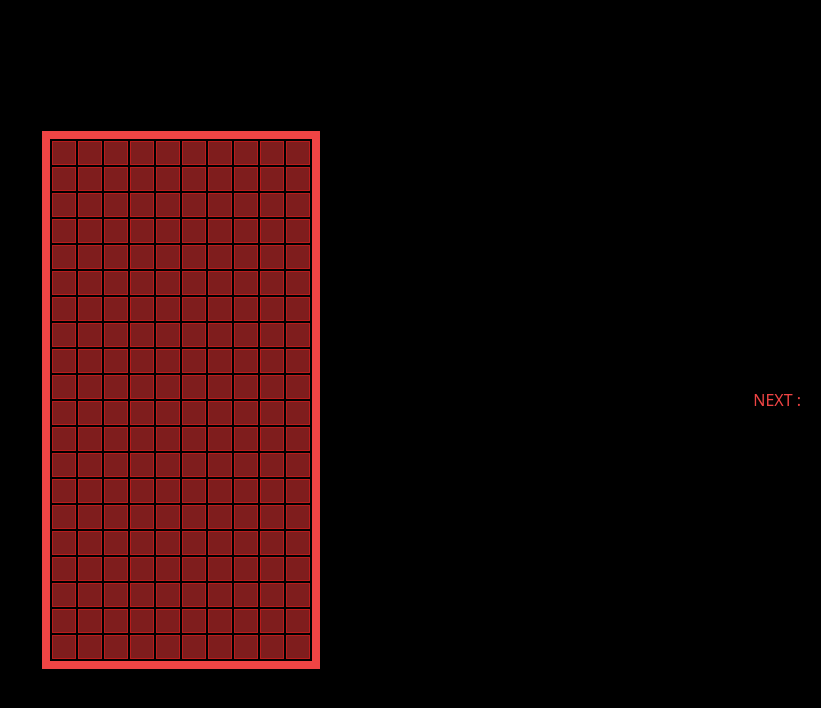
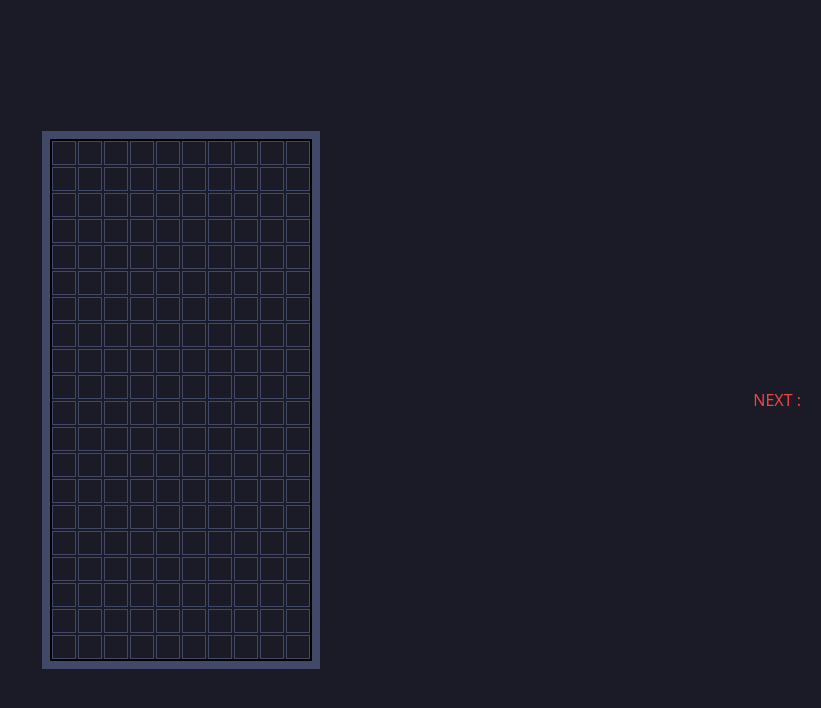
Before and after one commit to Claken/red-tetris, a React (Vite) app in the folder my-app/: page /1/1 in a window 1280 px wide. Shown: the top 708 px of the page, without its empty margins (459-1280 px from the left). Built offline with nearby package versions, Linux system fonts and the light colour scheme.

Commit message:
color tetromino in next column

```diff
--- a/my-app/src/components/GamePage.tsx
+++ b/my-app/src/components/GamePage.tsx
@@ -44,12 +44,12 @@ function GamePage() {
 
 	const cellColorMainGrid = (cell: number) => {
 		if (cell === 1 || cell === 2) {
-			return 'bg-red-500';
+			return 'bg-[#7aa2f7]';
 		}
 		else if (cell === 102) {
-			return 'bg-red-700'
+			return 'bg-[#7d0202]'
 		}
-		return 'bg-red-900';
+		return 'bg-[#1a1b26]';
 	}
 
 	const setGridWithRightSize = (grid: number[][]) => {
@@ -67,13 +67,34 @@ function GamePage() {
 		socket?.emit("startSingleTetrisGame", { name: name, uuid: uuid });
 	}
 
+	const getTetroColor = (type: string) => {
+		switch (type) {
+			case ('I'):
+				return 'bg-[#00ffff]'
+			case ('J'):
+				return 'bg-[#0000ff]'
+			case ('L'):
+				return 'bg-[#ff7f00]'
+			case ('O'):
+				return 'bg-[#ffff00]'
+			case ('S'):
+				return 'bg-[#00ff00]'
+			case ('T'):
+				return 'bg-[#800080]'
+			case ('Z'):
+				return 'bg-[#ff0000]'
+		}
+	}
+
 	const displayTetromino = (tetromino: any) => {
+		console.log(tetromino.type)
+		const tetroColor = getTetroColor(tetromino.type);
 		return tetromino.shape.map((row: number[], rowIndex: number) => (
 			<div key={rowIndex} className="flex">
 				{row.map((cell: number, colIndex: number) => (
 					<div
 						key={colIndex}
-						className={`w-4 h-4 border ${cell === 1 ? 'bg-yellow-500' : 'bg-transparent'}`}
+						className={`w-4 h-4 ${cell === 1 ? tetroColor : 'bg-transparent'}`}
 					></div>
 				))}
 			</div>
@@ -123,7 +144,7 @@ function GamePage() {
 	}, [socket]);
 
 	return (
-		<div className="bg-black h-screen">
+		<div className="bg-[#1a1b26] h-screen">
 			<div className="absolute top-1/2 right-5 transform -translate-y-1/2">
 				<div className="text-red-500">
 					NEXT :
@@ -135,7 +156,7 @@ function GamePage() {
 				))}
 			</div>
 			<div className="flex items-center justify-center h-screen">
-				<div className="border-8 border-red-500">
+				<div className="border-8 border-[#414868]">
 					<div className="border-2 border-black">
 						<div className="grid grid-cols-10 gap-0.5"
 							tabIndex={0}
@@ -145,7 +166,7 @@ function GamePage() {
 								row.map((cell, colIndex) => (
 									<div
 										key={`${rowIndex}-${colIndex}`}
-										className={`w-4 h-4 sm:w-4 sm:h-4 md:w-6 md:h-6 lg:w-6 lg:h-6 lx:w-8 lx:h-8 border border-red-700 ${cellColorMainGrid(cell)}`}
+										className={`w-4 h-4 sm:w-4 sm:h-4 md:w-6 md:h-6 lg:w-6 lg:h-6 lx:w-8 lx:h-8 border border-[#414868] ${cellColorMainGrid(cell)}`}
 									></div>
 								))
 							)}
@@ -161,7 +182,7 @@ function GamePage() {
 							<div className="absolute top-0 left-0 w-full h-full flex items-center justify-center bg-black bg-opacity-50">
 								<div className="flex flex-col my-1 space-y-5 p-10">
 									<h1 className="text-white text-5xl font-bold">
-										THE GAME IS DONE
+										GAME OVER
 									</h1>
 									<div className="text-center">
 										<button className="bg-red-500 hover:bg-red-700 active:bg-red-500 text-white font-bold py-2 px-4 rounded-full w-fit" onClick={goBackToHome}>Go to menu</button>
```
